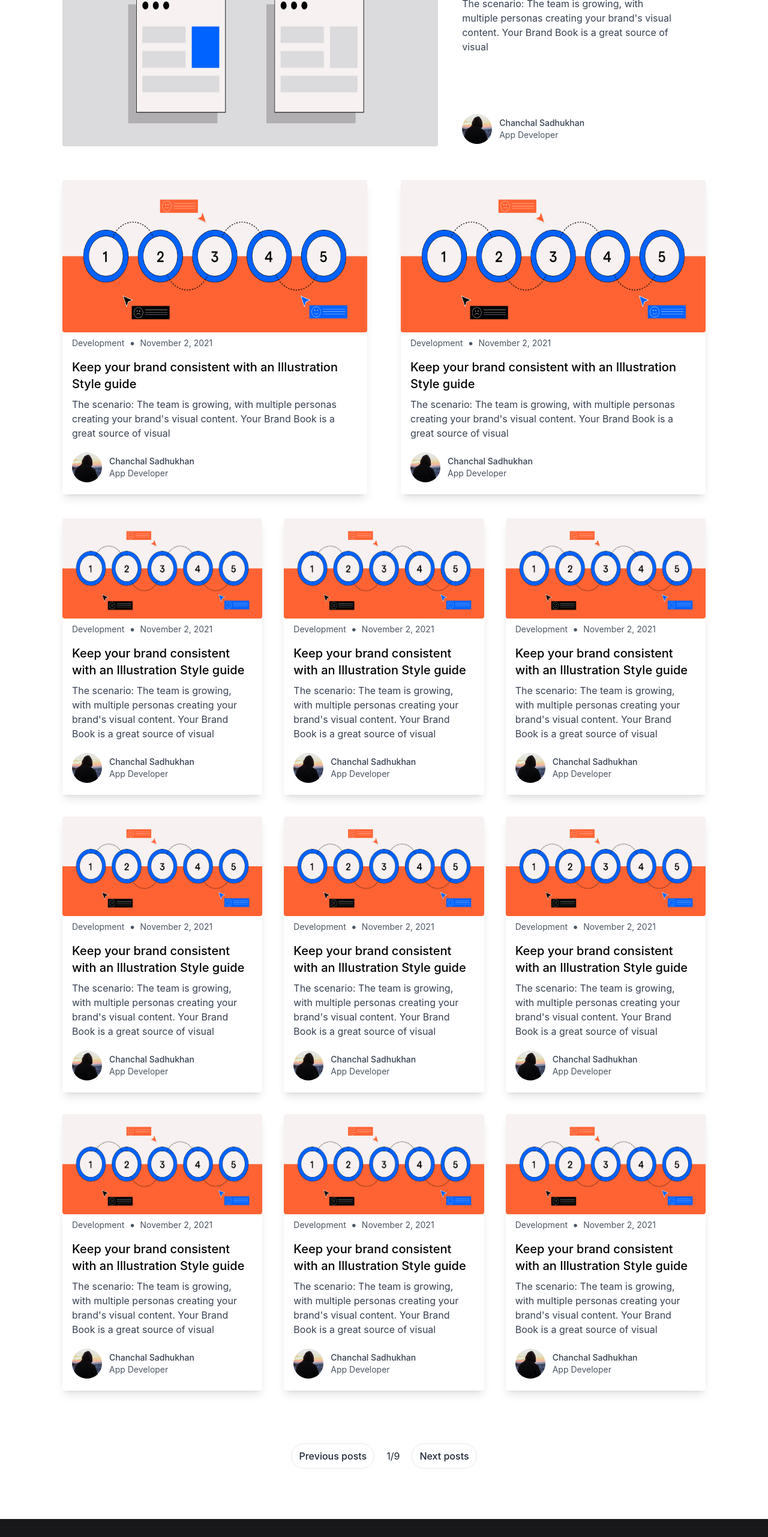
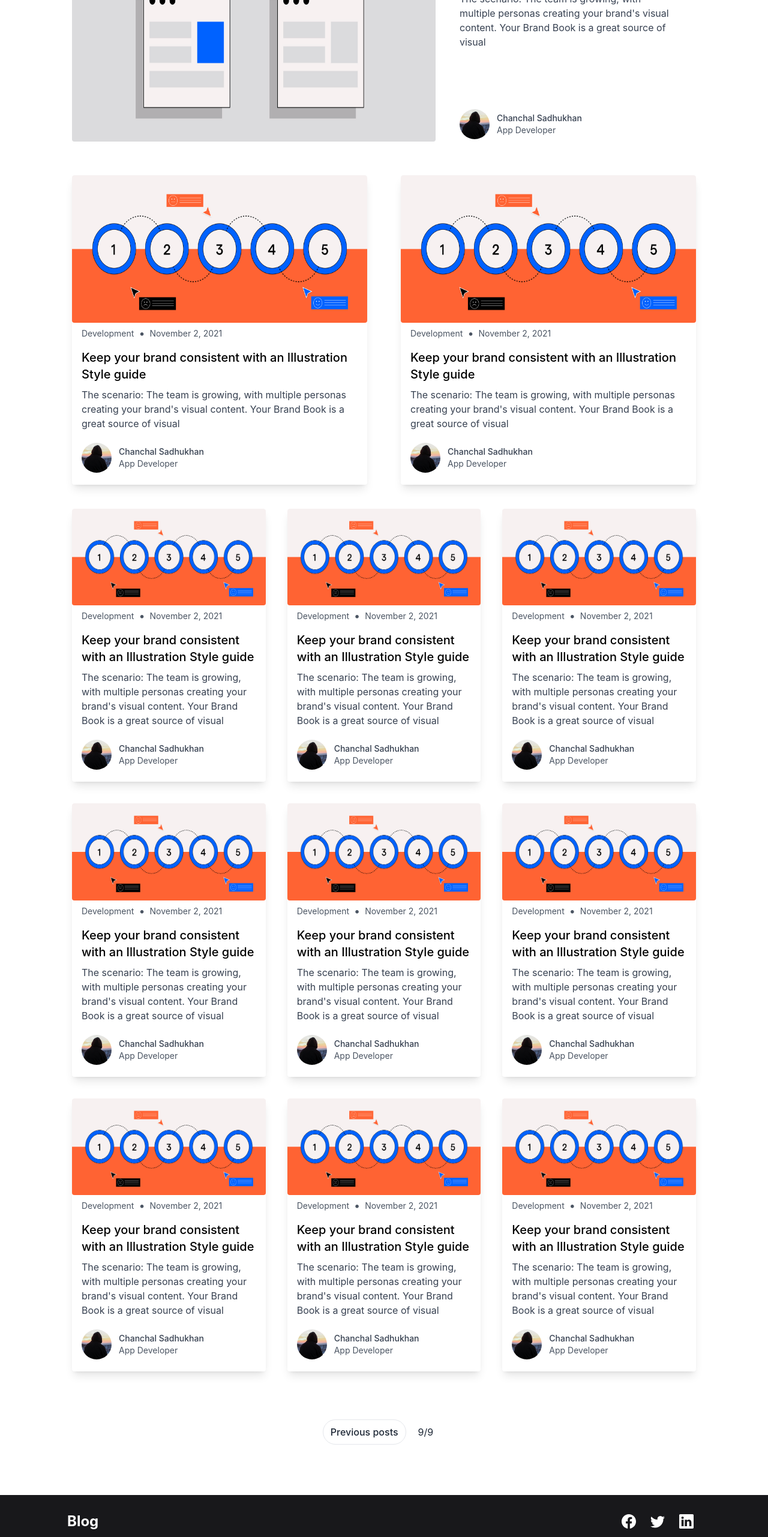
Before and after one commit to cksadhukhan/blog-frontend, a Next.js app: page / in a window 1280 px wide. Shown: the part 234-2796 px from the top of the page at 60% size. Built offline with nearby package versions, Linux system fonts and the light colour scheme.

Commit message:
Pagination Component Updated

```diff
--- a/components/navbar/navbar.component.tsx
+++ b/components/navbar/navbar.component.tsx
@@ -6,7 +6,7 @@ const Navbar: React.FC<NavbarComponentProps> = (
   props: NavbarComponentProps
 ) => {
   return (
-    <nav className="flex items-center flex-wrap py-4 pb-5 px-5 lg:px-12">
+    <nav className="flex items-center flex-wrap py-4 pb-5 px-5 lg:px-28">
       <Link href="/">
         <a className="inline-flex items-center p-2 mr-4 ">
           <p className="text-xl  font-bold uppercase tracking-wide">Blog App</p>
--- a/components/pagination/pagination.component.tsx
+++ b/components/pagination/pagination.component.tsx
@@ -13,13 +13,19 @@ const Pagination: React.FC<PaginationComponentProps> = (
   };
   return (
     <div className="flex flex-row px-40 py-16 items-center justify-center">
+      {!isFirstPage() && (
         <button className="text-md bg-transparent bg-white font-medium text-gray-800 py-2 px-3 border hover:border-gray-800 hover:border-transparent rounded-full">
           Previous posts
         </button>
-      <p className="text-gray-800 px-5">1/9</p>
+      )}
+      <p className="text-gray-800 px-5">
+        {currentPage}/{totalPage}
+      </p>
+      {!isLastPage() && (
         <button className="text-md bg-transparent bg-white font-medium text-gray-800 py-2 px-3 border hover:border-gray-800 hover:border-transparent rounded-full">
           Next posts
         </button>
+      )}
     </div>
   );
 };
--- a/pages/index.tsx
+++ b/pages/index.tsx
@@ -16,9 +16,9 @@ const Home: NextPage = () => {
         <meta name="description" content="Blog app description" />
         <link rel="icon" href="/favicon.ico" />
       </Head>
-      <main className="p-2 lg:px-12">
+      <main className="">
         <Navbar />
-        <div className="px-4 lg:px-12 py-8">
+        <div className="px-4 lg:px-28 py-8">
           <div className="px-2 min-w-screen flex flex-col lg:flex-row">
             <Image
               className="rounded"
@@ -61,7 +61,7 @@ const Home: NextPage = () => {
             </div>
           </div>
         </div>
-        <div className="px-4 lg:px-12 py-4 grid grid-cols-1 sm:grid-cols-1 md:grid-cols-2 lg:grid-cols-2 xl:grid-cols-2 gap-10">
+        <div className="px-4 lg:px-28 py-4 grid grid-cols-1 sm:grid-cols-1 md:grid-cols-2 lg:grid-cols-2 xl:grid-cols-2 gap-10">
           <Blog
             title="Keep your brand consistent with an Illustration Style guide"
             description="The scenario: The team is growing, with multiple personas creating your brand's visual content. Your Brand Book is a great source of visual"
@@ -77,7 +77,7 @@ const Home: NextPage = () => {
             author={new Author("Chanchal Sadhukhan", "App Developer")}
           />
         </div>
-        <div className="px-4 lg:px-12 py-2 grid grid-cols-1 sm:grid-cols-1 md:grid-cols-2 lg:grid-cols-3 xl:grid-cols-3 gap-5">
+        <div className="px-4 lg:px-28 py-2 grid grid-cols-1 sm:grid-cols-1 md:grid-cols-2 lg:grid-cols-3 xl:grid-cols-3 gap-5">
           <Blog
             title="Keep your brand consistent with an Illustration Style guide"
             description="The scenario: The team is growing, with multiple personas creating your brand's visual content. Your Brand Book is a great source of visual"
@@ -143,7 +143,7 @@ const Home: NextPage = () => {
           />
         </div>
       </main>
-      <Pagination totalPage={0} currentPage={0} />
+      <Pagination totalPage={9} currentPage={9} />
       <Footer />
     </div>
   );
```
Lines whose indentation alone changed are shown as unchanged.
